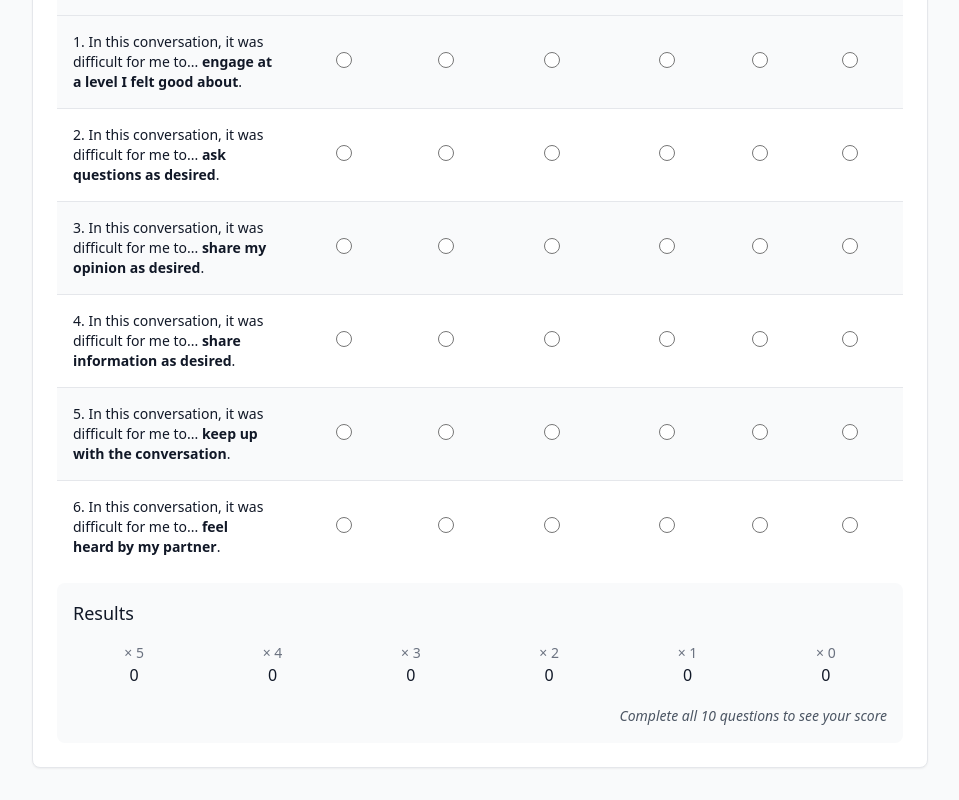
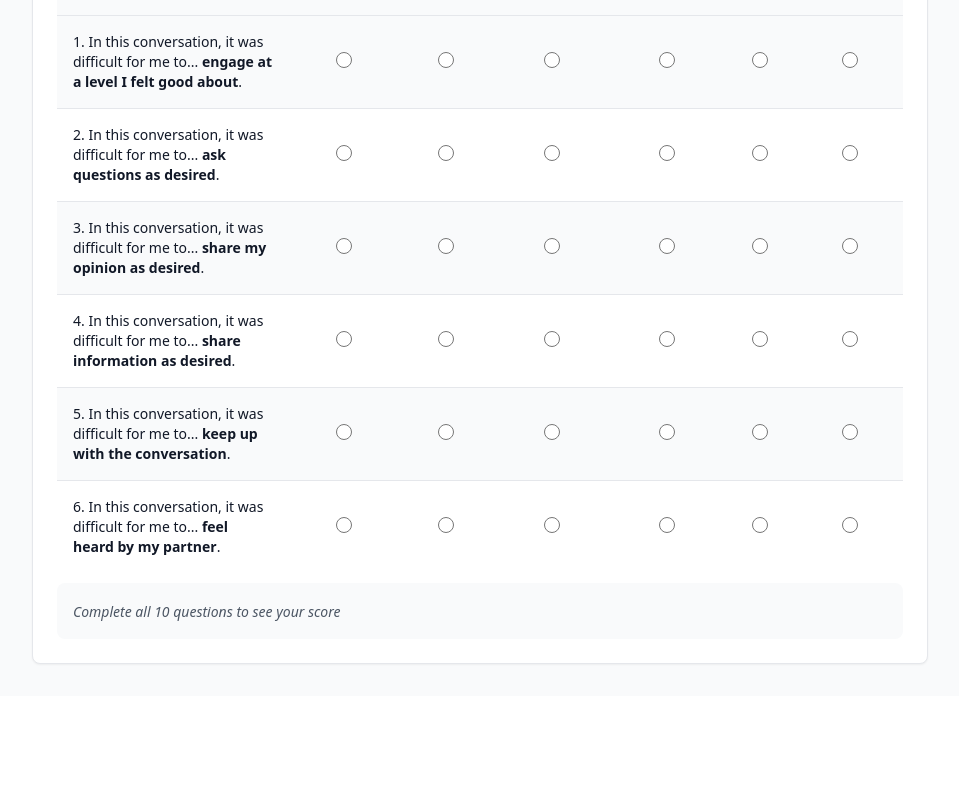
Before and after one commit to Human-Interaction-Lab/PROCS-Form, a React (Vite) app: page / in a window 1280 px wide. Shown: the part 506-1306 px from the top of the page, without its empty margins (160-1119 px from the left). After the commit the page ends 1202 px from the top, so only its background shows below. Built offline with nearby package versions, Linux system fonts and the light colour scheme.

Commit message:
hide all results section

```diff
--- a/src/components/ConversationAssessment.tsx
+++ b/src/components/ConversationAssessment.tsx
@@ -205,6 +205,7 @@ const ConversationAssessment = () => {
 
             {/* Results */}
             <div className="mt-6 p-4 bg-gray-50 rounded-lg print:mt-1 print:p-1 print:bg-white print:border-t">
+              {isFormComplete() ? (
                 <div className="print:flex print:justify-between print:items-center">
                   <div className="text-lg font-medium text-gray-900 mb-4 print:text-sm print:mb-0">
                     Results
@@ -218,17 +219,20 @@ const ConversationAssessment = () => {
                     ))}
                   </div>
                   <div className="text-right print:ml-4">
-                  {isFormComplete() ? (
                     <span className="text-lg font-medium text-gray-900 print:text-sm">
                       Raw score: {calculateTotalScore()} / 50
                     </span>
+                  </div>
+                </div>
+
               ) : (
+
                 <span className="text-sm text-gray-600 italic print:text-xs">
                   Complete all 10 questions to see your score
                 </span>
+
               )}
-                </div>
-              </div>
+
             </div>
 
           </form>
```
Lines whose indentation alone changed are shown as unchanged.
